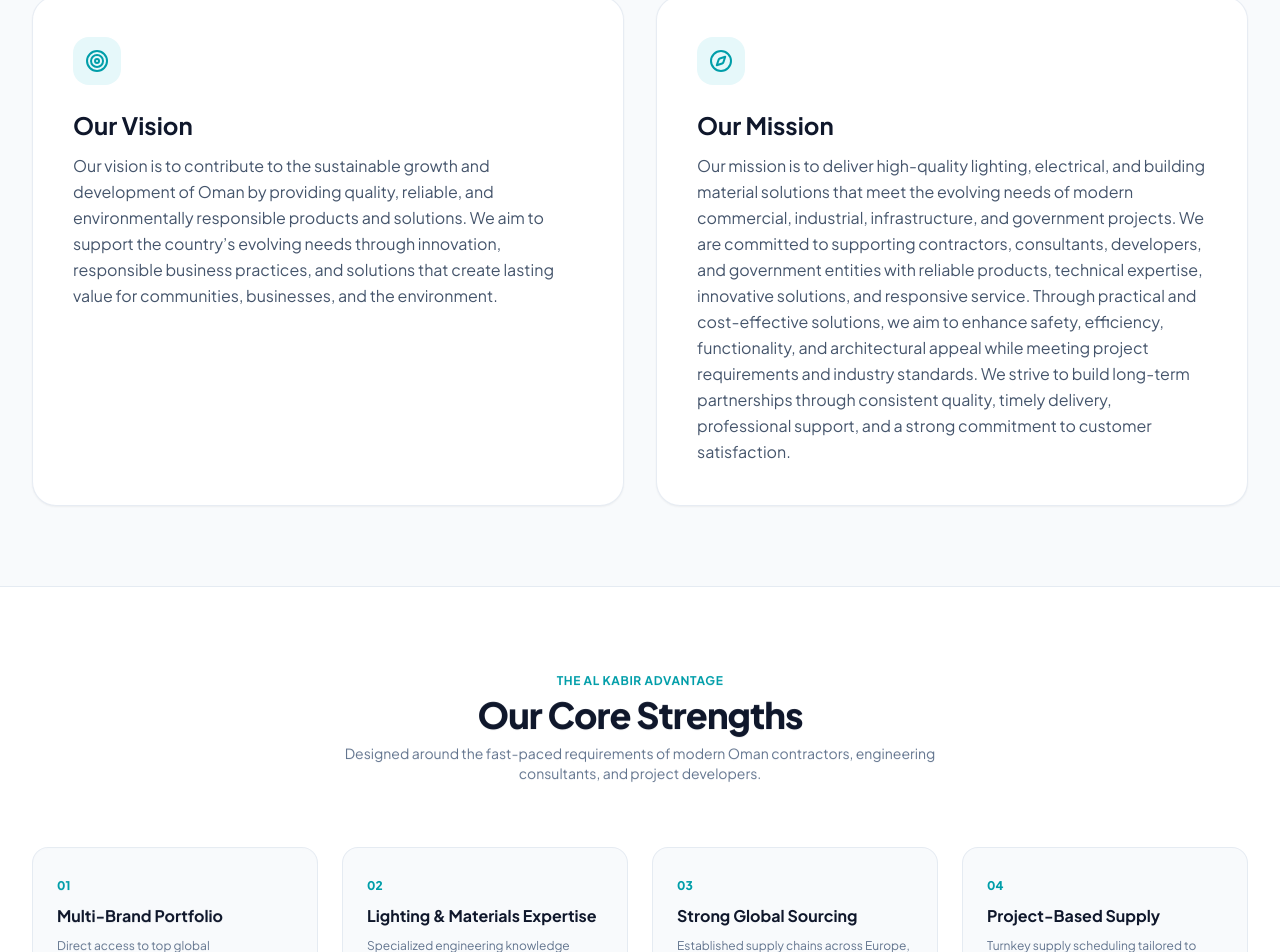
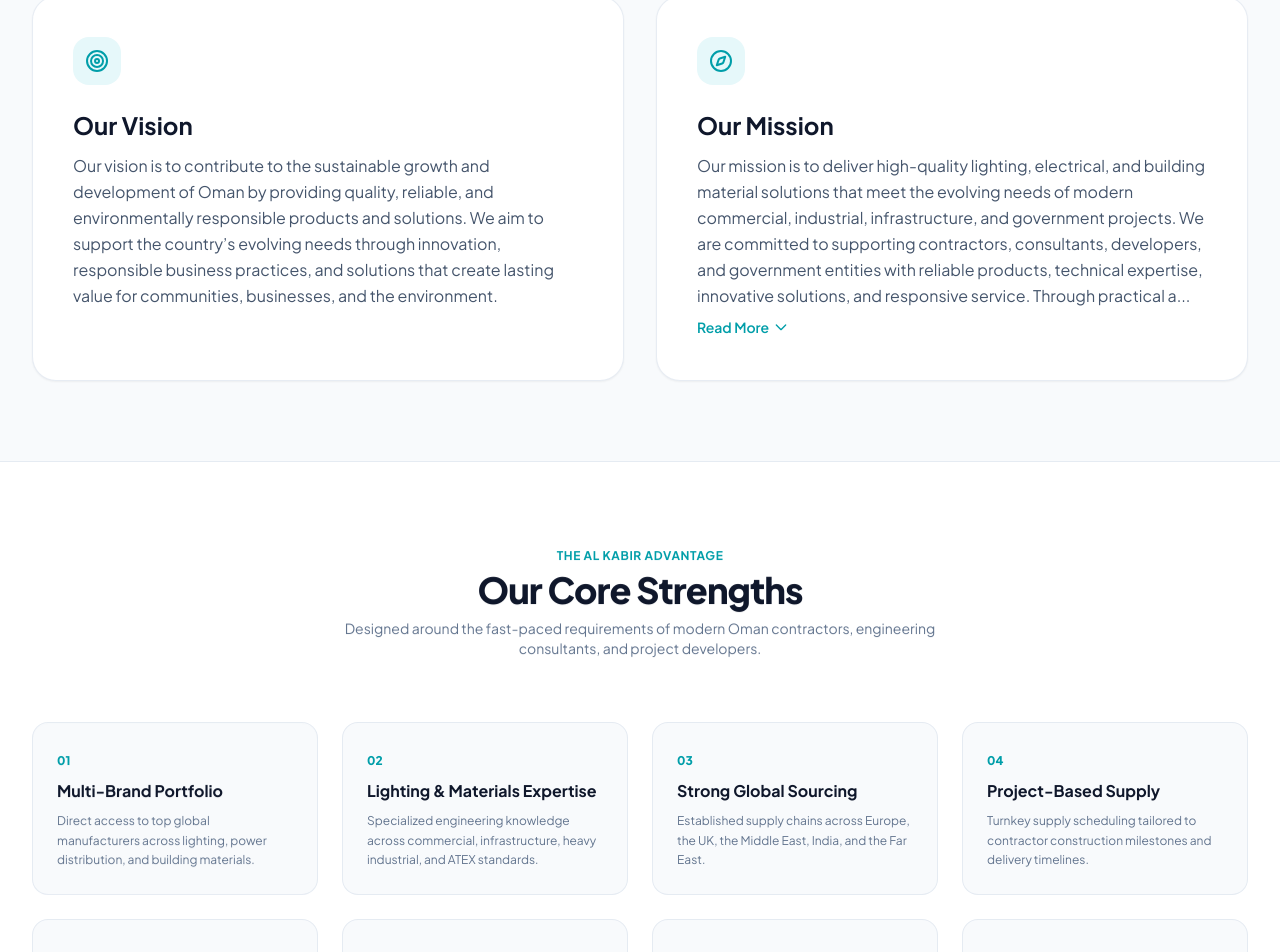
Before and after one commit to anagh534/al-kabir-lightling, a Next.js app: page /about in a window 1280 px wide. Shown: the part 1299-2251 px from the top of the page. Built offline with nearby package versions, Linux system fonts and the light colour scheme; no server answers.

Commit message:
feat: Add ReadMoreText component for expandable text sections in AboutPage

```diff
--- a/src/app/about/page.js
+++ b/src/app/about/page.js
@@ -7,6 +7,7 @@
 } from "lucide-react";
 import PageHeader from "@/components/PageHeader";
 import ScrollReveal from "@/components/ScrollReveal";
+import ReadMoreText from "@/components/ReadMoreText";
 import studioImg from "../../../public/images/about/about-studio.jpg";
 import { companyInfo } from "@/data/company";
 import { aboutData } from "@/data/about";
@@ -99,9 +100,9 @@
                 <h3 className="text-2xl font-bold text-slate-900 mb-3">
                   Our Vision
                 </h3>
-                <p className="text-slate-600 text-sm sm:text-base leading-relaxed">
-                  {vision}
-                </p>
+                <div className="text-slate-600 text-sm sm:text-base leading-relaxed h-auto">
+                  <ReadMoreText text={vision} maxChars={400} />
+                </div>
               </div>
             </ScrollReveal>
 
@@ -114,9 +115,9 @@
                 <h3 className="text-2xl font-bold text-slate-900 mb-3">
                   Our Mission
                 </h3>
-                <p className="text-slate-600 text-sm sm:text-base leading-relaxed">
-                  {mission}
-                </p>
+                <div className="text-slate-600 text-sm sm:text-base leading-relaxed h-auto">
+                  <ReadMoreText text={mission} maxChars={400} />
+                </div>
               </div>
             </ScrollReveal>
           </div>
--- /dev/null
+++ b/src/components/ReadMoreText.jsx
@@ -0,0 +1,32 @@
+"use client";
+import { useState } from "react";
+
+export default function ReadMoreText({ text, maxChars = 200 }) {
+  const [isExpanded, setIsExpanded] = useState(false);
+
+  if (!text || text.length <= maxChars) {
+    return <span>{text}</span>;
+  }
+
+  const displayText = isExpanded ? text : text.slice(0, maxChars).trim() + "...";
+
+  return (
+    <div>
+      <span className="transition-all duration-300">{displayText}</span>
+      <button
+        onClick={() => setIsExpanded(!isExpanded)}
+        className="text-[#009ea9] font-semibold hover:text-[#00e5f2] mt-2 inline-flex items-center gap-1 text-sm focus:outline-none transition-colors"
+      >
+        {isExpanded ? "Read Less" : "Read More"}
+        <svg
+          className={`w-4 h-4 transition-transform duration-300 ${isExpanded ? "rotate-180" : ""}`}
+          fill="none"
+          viewBox="0 0 24 24"
+          stroke="currentColor"
+        >
+          <path strokeLinecap="round" strokeLinejoin="round" strokeWidth={2} d="M19 9l-7 7-7-7" />
+        </svg>
+      </button>
+    </div>
+  );
+}
```
